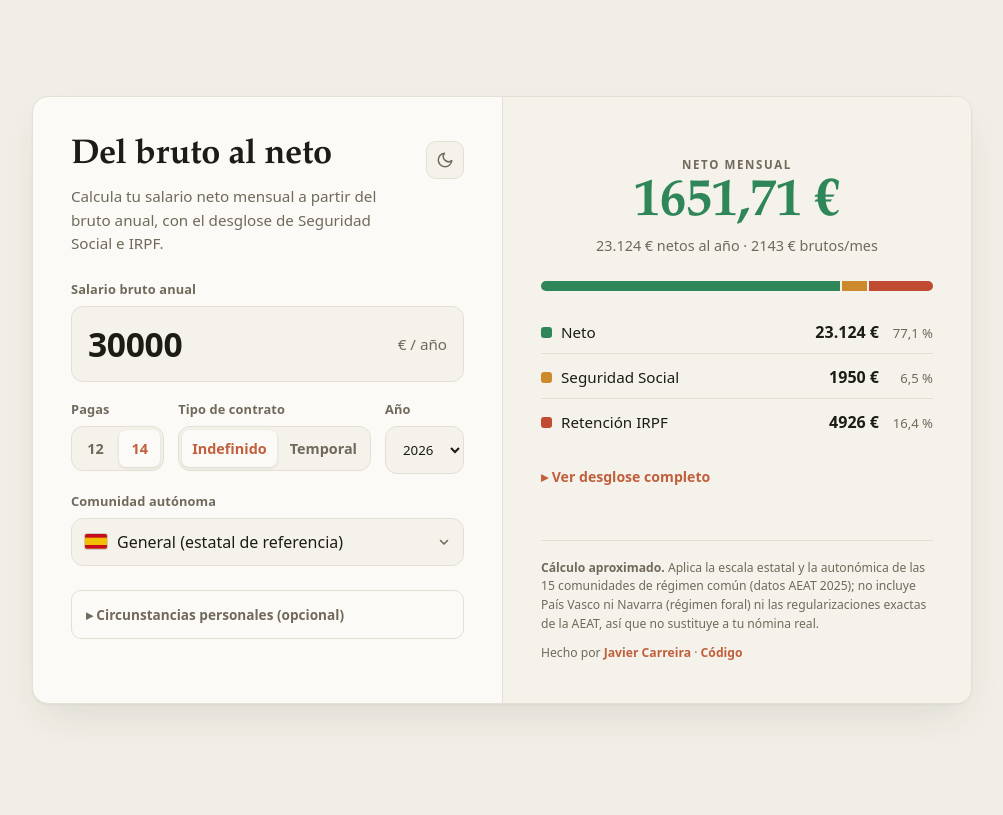
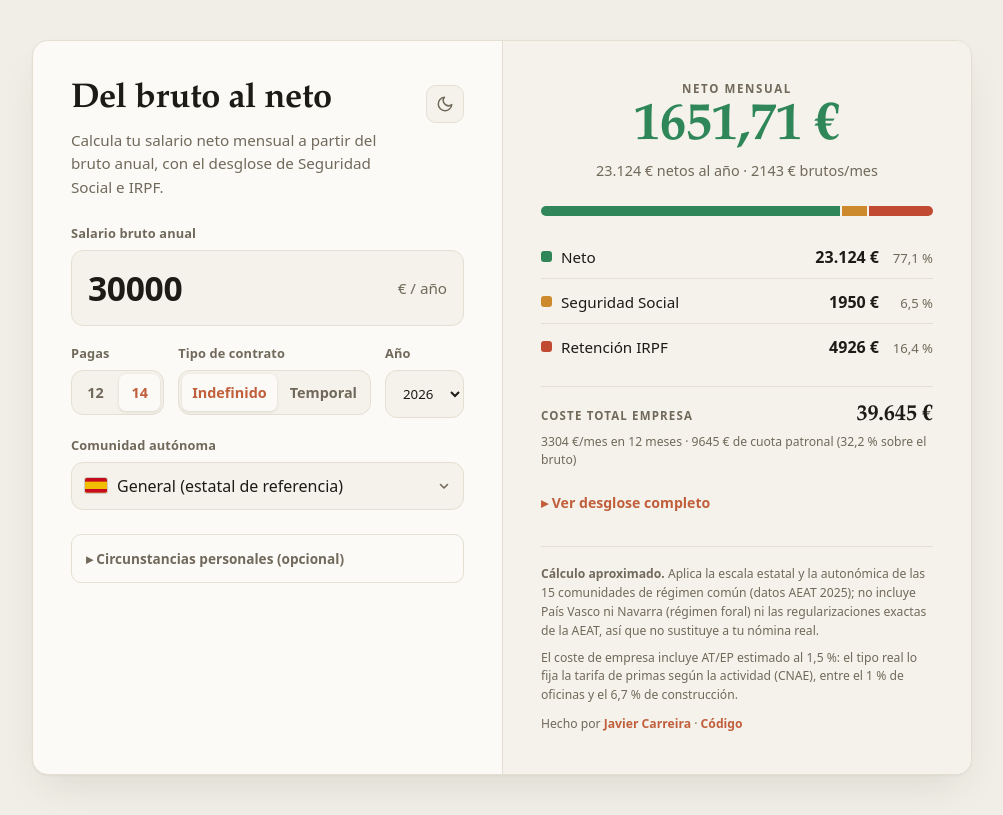
Before and after one commit to SupernovaIa/salario-neto, a React (Vite) app: page / in a window 1280 px wide. Shown: the whole page, without its empty margins (138-1141 px from the left). Built offline with nearby package versions, Linux system fonts and the light colour scheme.

Commit message:
feat: add total employer cost

```diff
--- a/src/App.tsx
+++ b/src/App.tsx
@@ -59,6 +59,11 @@ export function App() {
               regularizaciones exactas de la AEAT, así que no sustituye a tu
               nómina real.
             </p>
+            <p className="card__note">
+              El coste de empresa incluye AT/EP estimado al 1,5 %: el tipo real
+              lo fija la tarifa de primas según la actividad (CNAE), entre el
+              1 % de oficinas y el 6,7 % de construcción.
+            </p>
             <p className="card__credit">
               Hecho por{" "}
               <a
--- a/src/components/ResultBreakdown.tsx
+++ b/src/components/ResultBreakdown.tsx
@@ -6,7 +6,8 @@ interface Props {
 }
 
 export function ResultBreakdown({ result }: Props) {
-  const { socialSecurity, incomeTax, netAnnual, grossAnnual } = result;
+  const { socialSecurity, employerCost, incomeTax, netAnnual, grossAnnual } =
+    result;
 
   // Proportions for the gross-split bar.
   const netPct = grossAnnual > 0 ? netAnnual / grossAnnual : 0;
@@ -75,6 +76,23 @@ export function ResultBreakdown({ result }: Props) {
             />
           </dl>
 
+          {/* Different denominator from the bar above: this one is on top of
+              the gross, not a slice of it. Monthly is over 12, since the
+              employer pays contributions monthly whatever the payment count. */}
+          <div className="employer">
+            <div className="employer__row">
+              <span className="employer__label">Coste total empresa</span>
+              <strong className="employer__value">
+                {formatEuros(employerCost.totalCost)}
+              </strong>
+            </div>
+            <p className="employer__hint">
+              {formatEuros(employerCost.totalCost / 12)}/mes en 12 meses ·{" "}
+              {formatEuros(employerCost.total)} de cuota patronal (
+              {formatPercent(employerCost.overheadRate)} sobre el bruto)
+            </p>
+          </div>
+
           <details className="detail">
             <summary>Ver desglose completo</summary>
             <dl className="detail__grid">
@@ -109,6 +127,28 @@ export function ResultBreakdown({ result }: Props) {
               <Detail
                 label="Tipo neto efectivo"
                 value={formatPercent(result.effectiveNetRate)}
+              />
+              <Detail
+                label="Cuota patronal total"
+                value={employerCost.total}
+              />
+              <Detail
+                label="Cont. comunes (empresa)"
+                value={employerCost.commonContingencies}
+              />
+              <Detail
+                label="Desempleo (empresa)"
+                value={employerCost.unemployment}
+              />
+              <Detail label="FOGASA" value={employerCost.wageGuaranteeFund} />
+              <Detail
+                label="Formación prof. (empresa)"
+                value={employerCost.vocationalTraining}
+              />
+              <Detail label="MEI (empresa)" value={employerCost.mei} />
+              <Detail
+                label="AT/EP (estimado)"
+                value={employerCost.occupationalRisk}
               />
             </dl>
           </details>
--- a/src/domain/calculate-net.ts
+++ b/src/domain/calculate-net.ts
@@ -1,6 +1,9 @@
 import { calculateFamilyMinimum } from "./family-minimum";
 import { calculateIncomeTax } from "./income-tax";
-import { calculateSocialSecurity } from "./social-security";
+import {
+  calculateEmployerCost,
+  calculateSocialSecurity,
+} from "./social-security";
 import { parametersFor } from "./tax-data";
 import type { SalaryInput, Result } from "./types";
 
@@ -20,6 +23,11 @@ export function calculateNet(input: SalaryInput): Result {
   const grossAnnual = Math.max(0, input.grossAnnual);
 
   const socialSecurity = calculateSocialSecurity(
+    { ...input, grossAnnual },
+    parameters,
+  );
+
+  const employerCost = calculateEmployerCost(
     { ...input, grossAnnual },
     parameters,
   );
@@ -44,6 +52,7 @@ export function calculateNet(input: SalaryInput): Result {
     grossAnnual,
     grossMonthly: grossAnnual / input.payments,
     socialSecurity,
+    employerCost,
     incomeTax,
     netAnnual,
     netMonthly: netAnnual / input.payments,
--- a/src/domain/index.ts
+++ b/src/domain/index.ts
@@ -16,6 +16,7 @@ export type {
   DisabilityLevel,
   PersonalCircumstances,
   SocialSecurityBreakdown,
+  EmployerCostBreakdown,
   IncomeTaxBreakdown,
 } from "./types";
 
--- a/src/domain/social-security.ts
+++ b/src/domain/social-security.ts
@@ -1,4 +1,5 @@
 import type {
+  EmployerCostBreakdown,
   SalaryInput,
   SocialSecurityBreakdown,
   TaxParameters,
@@ -44,3 +45,55 @@ export function calculateSocialSecurity(
     total,
   };
 }
+
+/**
+ * Calculates what the job costs the employer: gross salary plus the employer's
+ * social security contributions.
+ *
+ * Same capped base as the employee's contribution. The AT/EP rate is a single
+ * estimate (see `EmployerContributionRates.occupationalRisk`), and the
+ * solidarity contribution on pay above the maximum base is left out, in line
+ * with the rest of this simplified model.
+ */
+export function calculateEmployerCost(
+  input: SalaryInput,
+  parameters: TaxParameters,
+): EmployerCostBreakdown {
+  const { employerContribution: rates, maxContributionBaseAnnual } = parameters;
+
+  const grossAnnual = Math.max(0, input.grossAnnual);
+  const contributionBase = Math.min(grossAnnual, maxContributionBaseAnnual);
+
+  const unemploymentRate =
+    input.contractType === "temporary"
+      ? rates.unemploymentTemporary
+      : rates.unemploymentPermanent;
+
+  const commonContingencies = contributionBase * rates.commonContingencies;
+  const unemployment = contributionBase * unemploymentRate;
+  const wageGuaranteeFund = contributionBase * rates.wageGuaranteeFund;
+  const vocationalTraining = contributionBase * rates.vocationalTraining;
+  const mei = contributionBase * rates.mei;
+  const occupationalRisk = contributionBase * rates.occupationalRisk;
+
+  const total =
+    commonContingencies +
+    unemployment +
+    wageGuaranteeFund +
+    vocationalTraining +
+    mei +
+    occupationalRisk;
+
+  return {
+    contributionBase,
+    commonContingencies,
+    unemployment,
+    wageGuaranteeFund,
+    vocationalTraining,
+    mei,
+    occupationalRisk,
+    total,
+    totalCost: grossAnnual + total,
+    overheadRate: grossAnnual > 0 ? total / grossAnnual : 0,
+  };
+}
--- a/src/domain/tax-data.ts
+++ b/src/domain/tax-data.ts
@@ -22,6 +22,15 @@ const PARAMETERS_2025: TaxParameters = {
     unemploymentTemporary: 0.016, // 1.60%
     vocationalTraining: 0.001, // 0.10%
     mei: 0.0013, // 0.13% (employee share in 2025)
+  },
+  employerContribution: {
+    commonContingencies: 0.236, // 23.60%
+    unemploymentPermanent: 0.055, // 5.50%
+    unemploymentTemporary: 0.067, // 6.70%
+    wageGuaranteeFund: 0.002, // 0.20% (FOGASA)
+    vocationalTraining: 0.006, // 0.60%
+    mei: 0.0067, // 0.67% (employer share in 2025)
+    occupationalRisk: 0.015, // 1.50% estimate for service activities
   },
   // Escala general estatal (art. 63 LIRPF): the state half, same for everyone.
   stateScale: [
@@ -67,10 +76,15 @@ const PARAMETERS_2025: TaxParameters = {
 const PARAMETERS_2026: TaxParameters = {
   ...PARAMETERS_2025,
   year: 2026,
-  // The employee MEI share rises 0.02 points each year until 2029.
+  // The MEI rises 0.10 points a year until 2029, split 1/6 employee, 5/6
+  // employer: 0.90% in 2026 = 0.15% + 0.75%.
   contribution: {
     ...PARAMETERS_2025.contribution,
     mei: 0.0015, // 0.15% in 2026
+  },
+  employerContribution: {
+    ...PARAMETERS_2025.employerContribution,
+    mei: 0.0075, // 0.75% in 2026
   },
 };
 
--- a/src/index.css
+++ b/src/index.css
@@ -549,6 +549,42 @@ input[type="number"] {
   background: var(--tax);
 }
 
+/* ---- Coste de empresa ---- */
+.employer {
+  margin-top: 18px;
+  padding-top: 15px;
+  border-top: 1px solid var(--border);
+}
+
+.employer__row {
+  display: flex;
+  align-items: baseline;
+  justify-content: space-between;
+  gap: 12px;
+}
+
+.employer__label {
+  font-size: 0.72rem;
+  font-weight: 600;
+  color: var(--muted);
+  text-transform: uppercase;
+  letter-spacing: 0.1em;
+}
+
+.employer__value {
+  font-family: var(--font-serif);
+  font-size: 1.4rem;
+  font-weight: 600;
+  letter-spacing: -0.01em;
+}
+
+.employer__hint {
+  margin: 5px 0 0;
+  font-size: 0.76rem;
+  line-height: 1.5;
+  color: var(--muted);
+}
+
 /* ---- Detail ---- */
 .detail {
   margin-top: 18px;
@@ -607,6 +643,10 @@ input[type="number"] {
   color: var(--muted);
 }
 
+.card__note {
+  margin-top: 8px !important;
+}
+
 .card__credit {
   margin-top: 10px !important;
 }
```
Also changed, not shown: src/domain/types.ts (+39 -0 lines), 1 other file (tests, documents, lock files or other folders).
